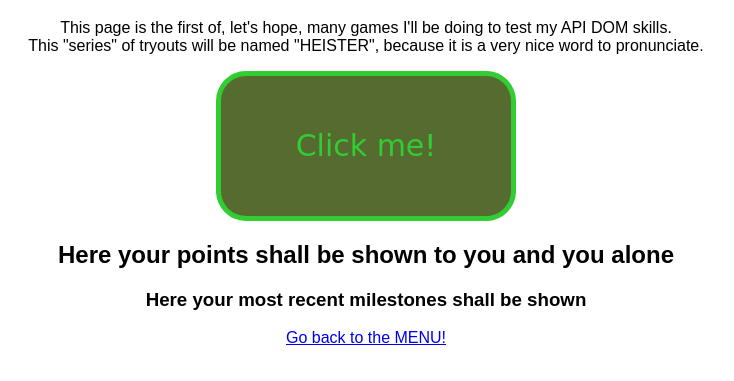
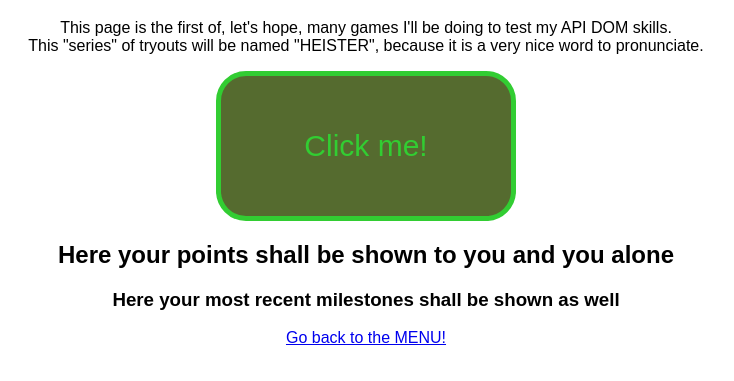
Before and after one commit to BentoRG/Heister, a plain HTML site: page Heister1.html in a window 1280 px wide. Shown: the part 61-442 px from the top of the page, without its empty margins (274-1008 px from the left). Drawn offline with Linux system fonts and the light colour scheme.

Commit message:
Update Heister1.html

```diff
--- a/Heister1.html
+++ b/Heister1.html
@@ -15,7 +15,6 @@
 			height: 150px;
 
 			font-size: 30px;
-			font-family: cursive;
 
 			border-radius: 30px;
 
@@ -59,7 +58,7 @@
 
 	<h2>Here your points shall be shown to you and you alone</h2>
 
-	<h3>Here your most recent milestones shall be shown</h3>
+	<h3>Here your most recent milestones shall be shown as well</h3>
 
 	<a href="index.html">Go back to the MENU!</a>
 
```
